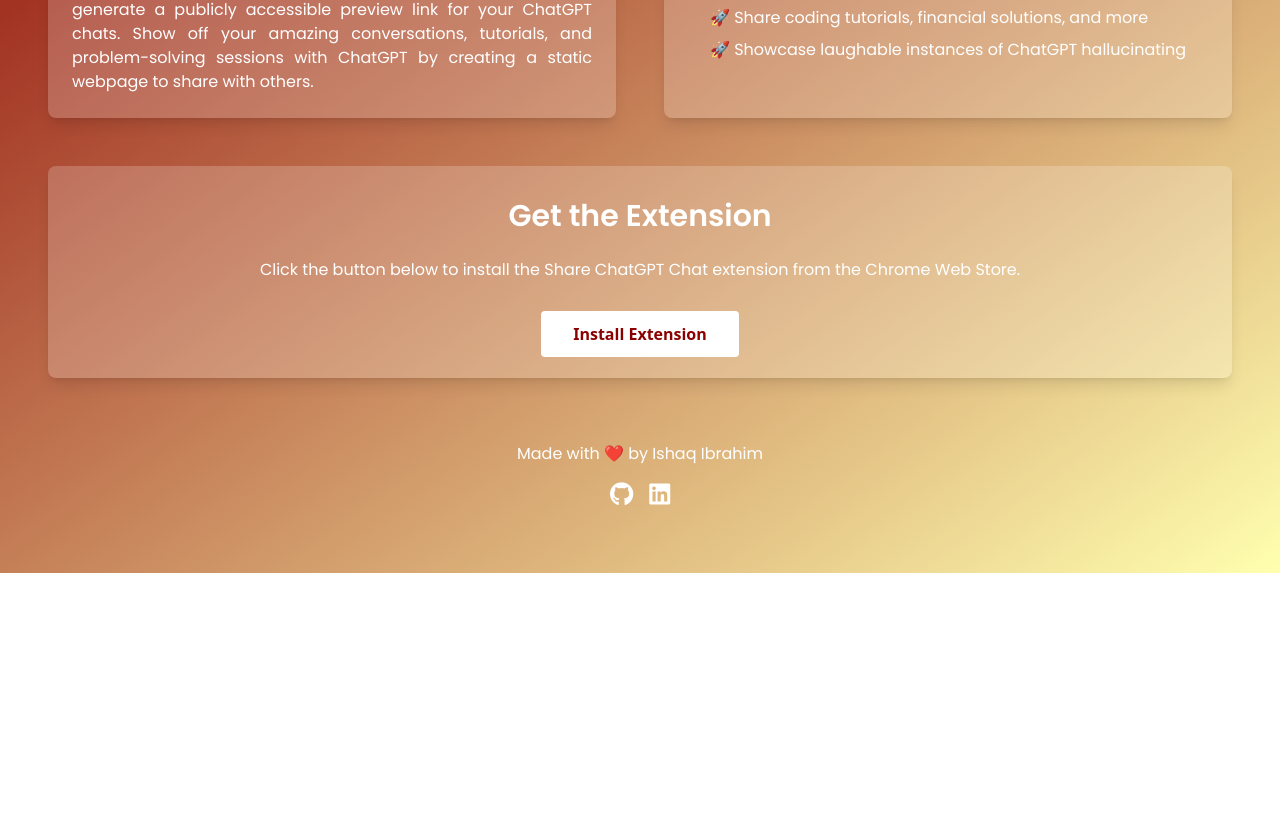
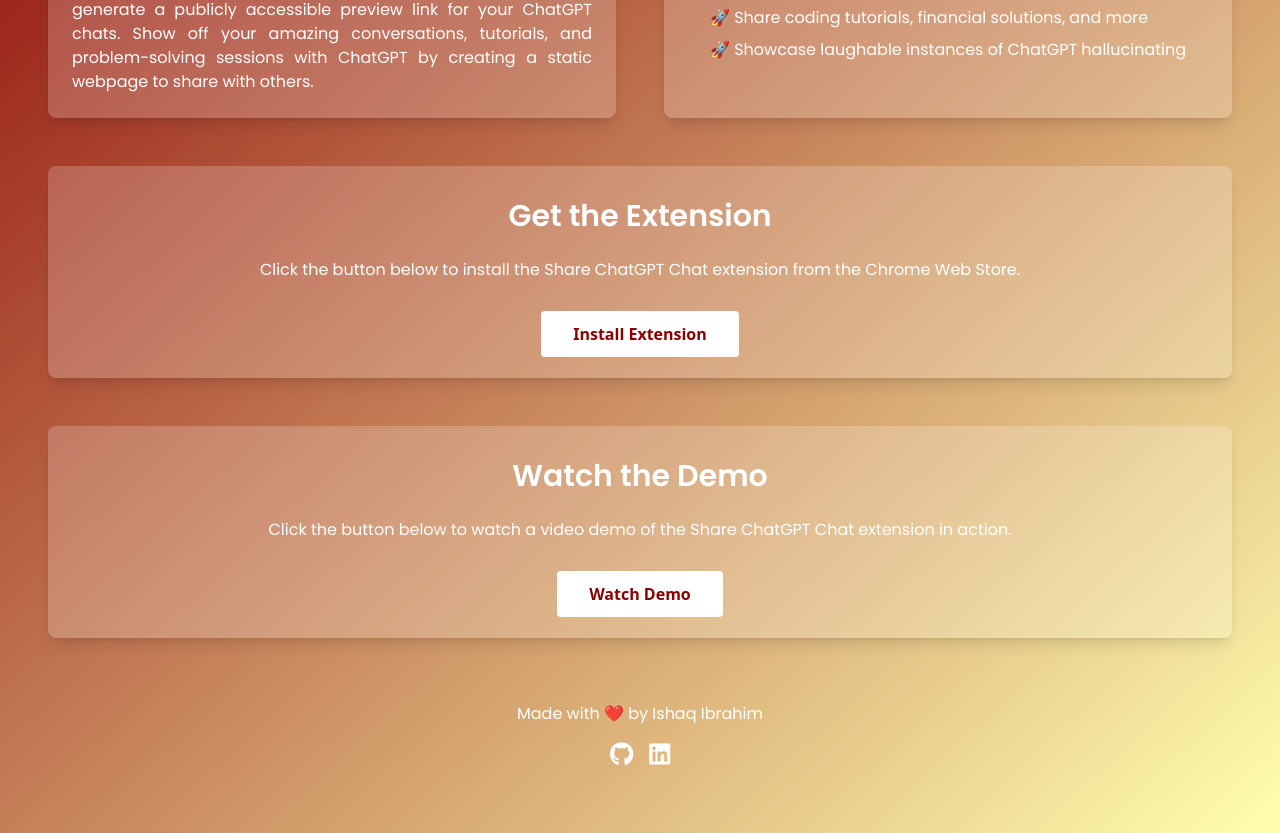
Before and after one commit to ishaqibrahimbot/chatgpt-chat-preview, a Next.js app: page / in a window 1280 px wide. Shown: the part 354-1187 px from the top of the page. Before the commit the page ends 927 px from the top, so only its background shows below. Built offline with nearby package versions, Linux system fonts and the light colour scheme.

Commit message:
add demo section

```diff
--- a/pages/index.tsx
+++ b/pages/index.tsx
@@ -76,6 +76,25 @@
             </a>
           </div>
         </section>
+        <section className="flex flex-col items-center p-8 bg-white bg-opacity-20 rounded-lg shadow-lg mt-12">
+          <h2 className="text-3xl font-semibold font-poppins mb-6">
+            Watch the Demo
+          </h2>
+          <p className="font-poppins mb-6 text-justify">
+            Click the button below to watch a video demo of the Share ChatGPT
+            Chat extension in action.
+          </p>
+          <div className="mt-4">
+            <a
+              href="https://www.loom.com/share/92f33131a46c48f19e67cab7f35d28af"
+              target="_blank"
+              rel="noreferrer"
+              className="bg-[#FFFFFF] text-[#8B0000] font-semibold px-8 py-3 rounded hover:bg-[#F0F0F0] transition-colors duration-300"
+            >
+              Watch Demo
+            </a>
+          </div>
+        </section>
       </main>
       <footer className="py-4 px-4 text-center mt-12">
         <p className="font-poppins mb-4">Made with ❤️ by Ishaq Ibrahim</p>
```
